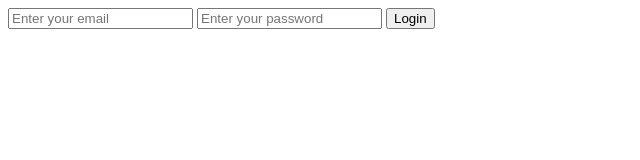
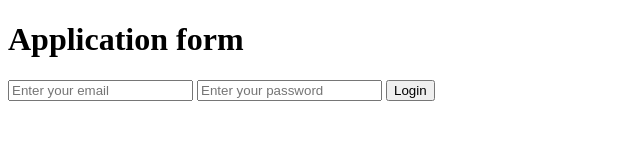
Before and after one commit to codecraft2508/E-Commerce, a plain HTML site: page index.html/index.html in a window 1280 px wide. Shown: the whole page, without its empty margins (0-640 px from the left). Drawn offline with Linux system fonts and the light colour scheme.

Commit message:
add heading

```diff
--- a/index.html/index.html
+++ b/index.html/index.html
@@ -7,6 +7,7 @@
 </head>
 <body>
     <div>
+        <h1> Application form</h1>
         <input type="text" placeholder="Enter your email">
         <input type="password" name="" id="" placeholder="Enter your password">
         <button>Login</button>
```
